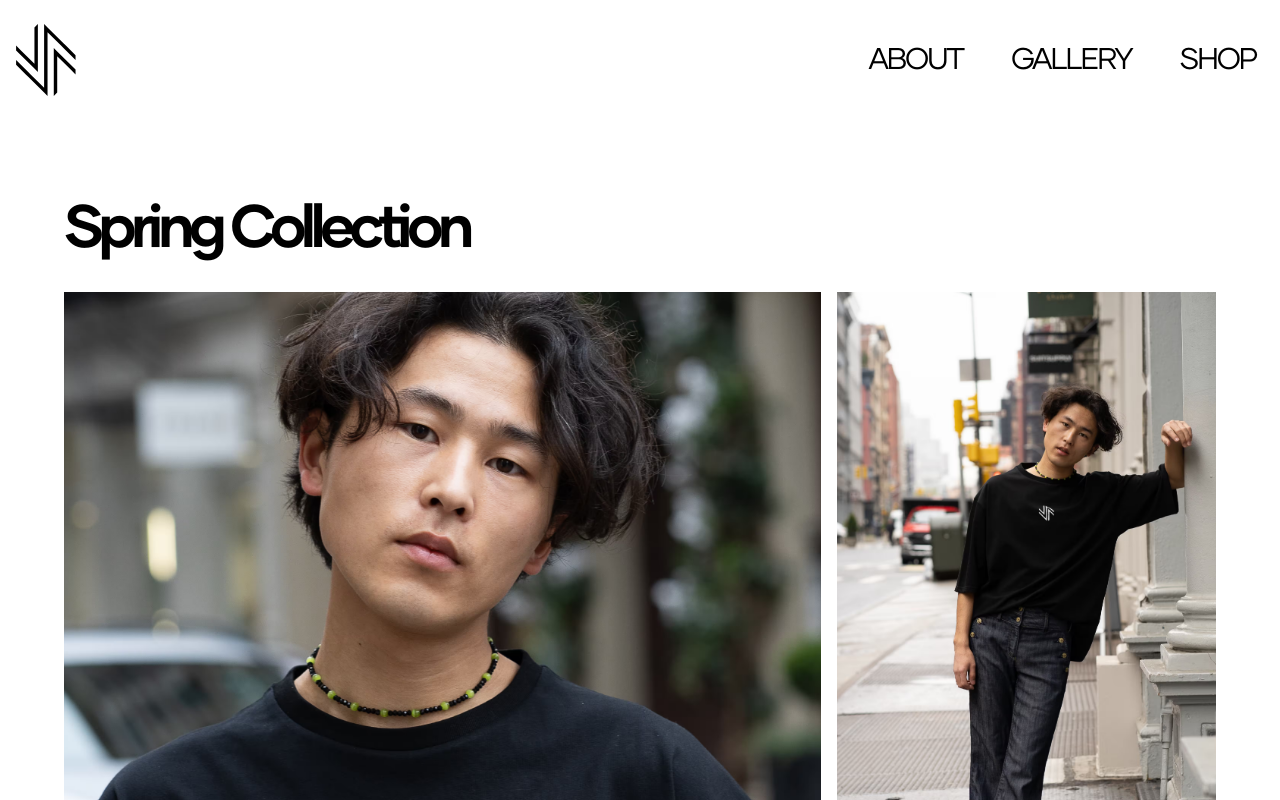
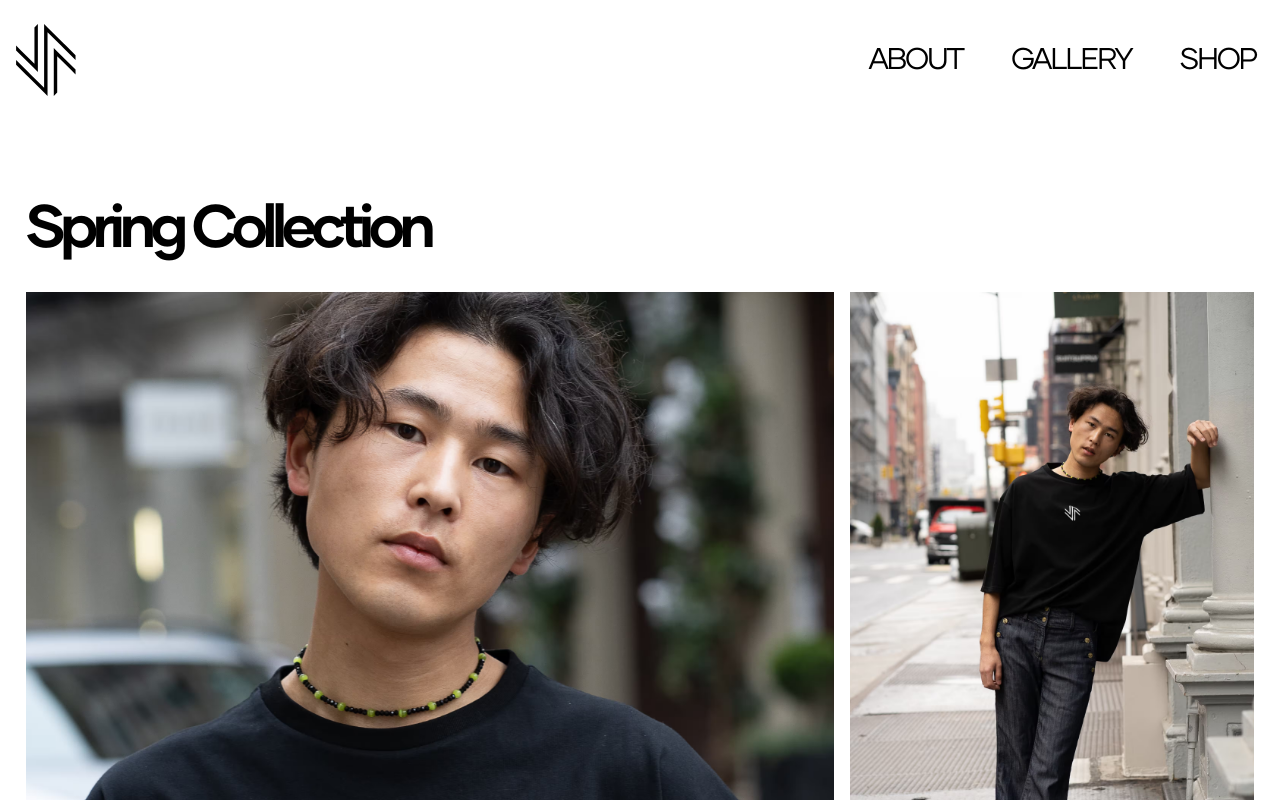
Before and after one commit to JER-312/jer312-landing, a React (Vite) app: page /gallery in a window 1280 px wide. Shown: the top 800 px of the page. Built offline with nearby package versions, Linux system fonts and the light colour scheme.

Commit message:
update Gallery component; adjust padding for improved layout

```diff
--- a/src/app/Gallery.tsx
+++ b/src/app/Gallery.tsx
@@ -25,7 +25,7 @@ const Gallery = () => {
     );
 
     return (
-        <div className="flex flex-col py-[10vh] px-[5vw] gilmer-regular">
+        <div className="flex flex-col py-[10vh] px-[2vw] gilmer-regular">
             {sortedCollections.map(({Component}, index) => (
                 <Component key={index}/>
             ))}
```
